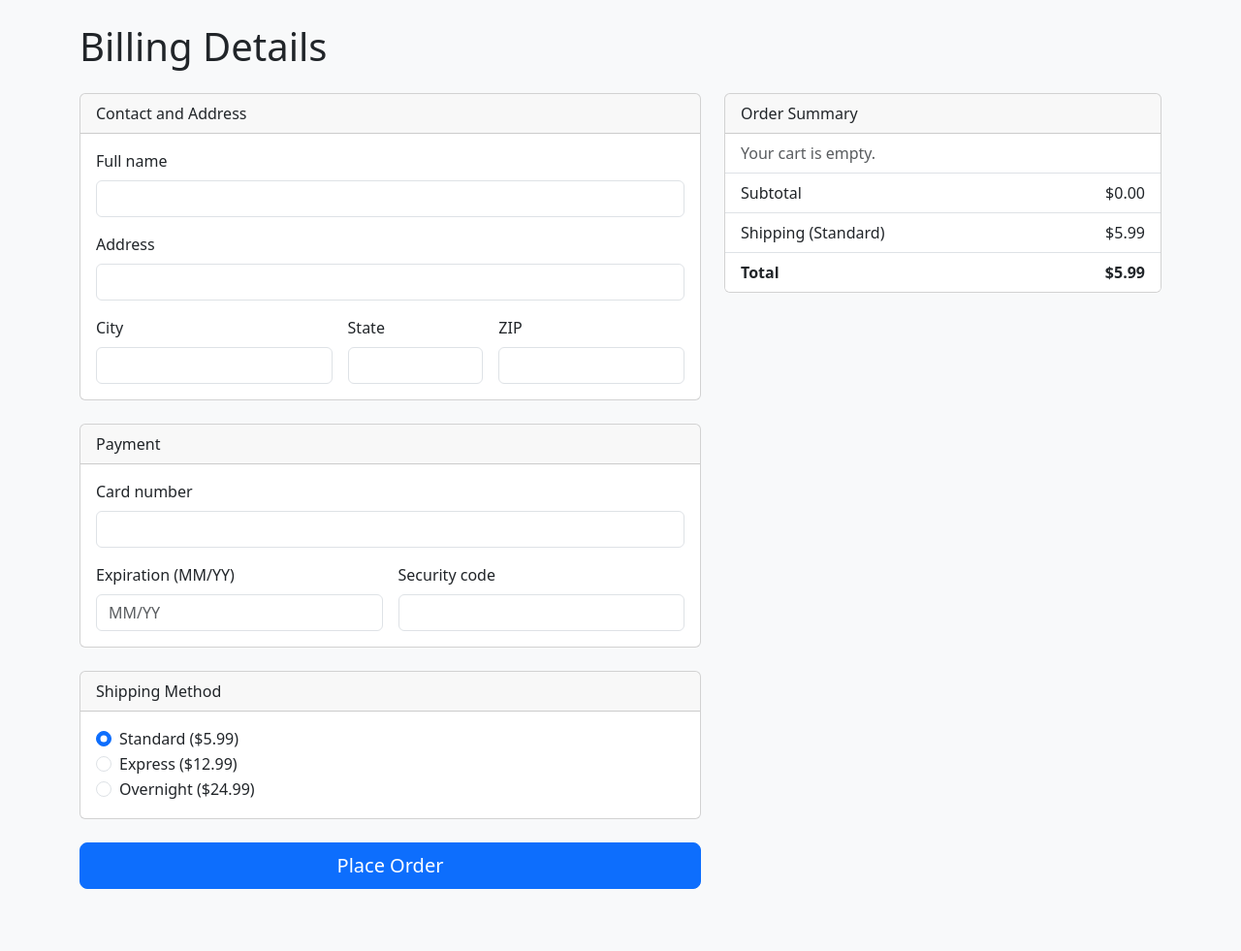
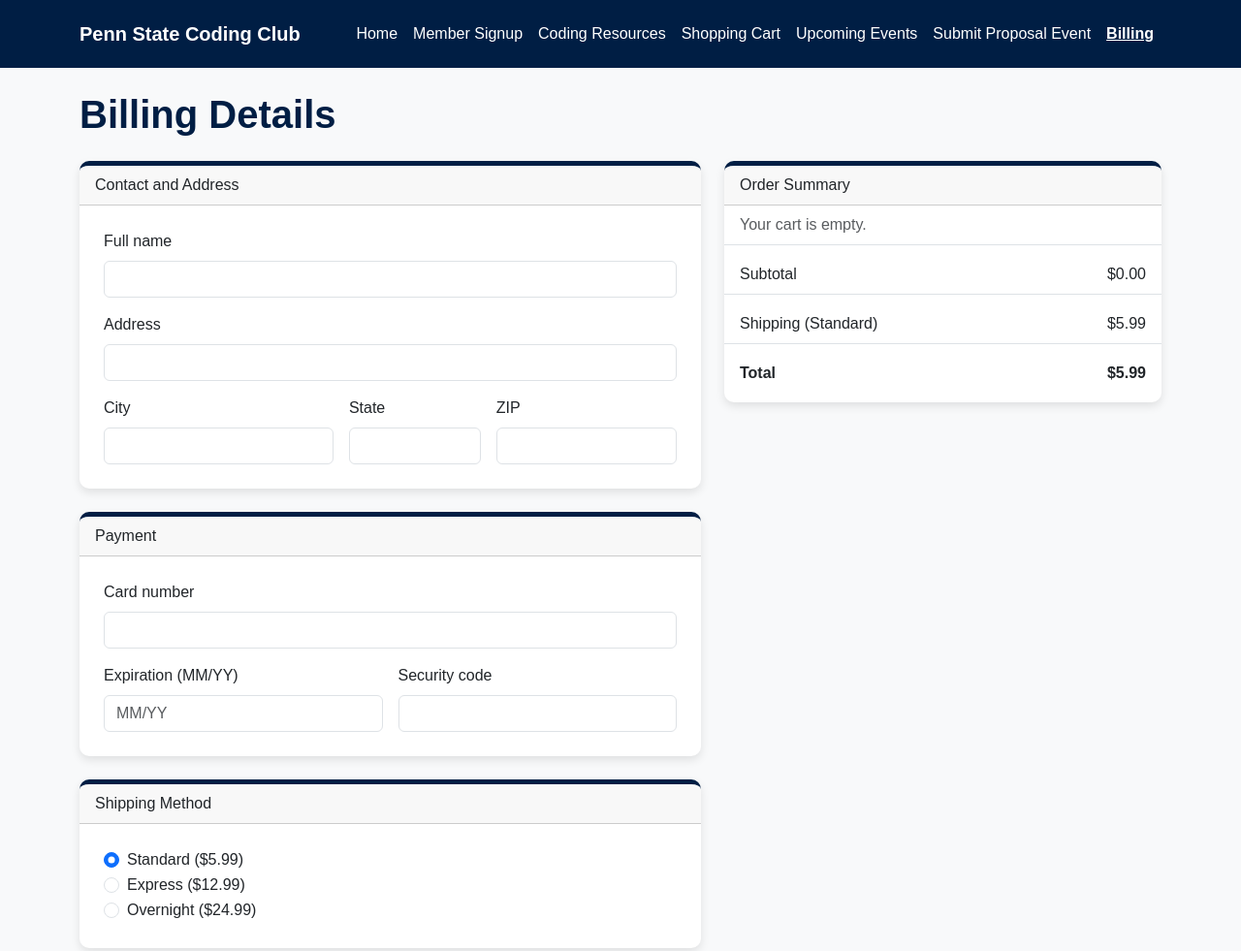
Before and after one commit to anisenson/IST-256-Group-Project, a website: page billing.html in a window 1280 px wide. Shown: the top 981 px of the page at 97% size. Before the commit the page ends 941 px from the top, so only its background shows below. Drawn offline with nearby package versions, Linux system fonts and the light colour scheme.

Commit message:
Add navbar, shared styles and footer to Billing page

```diff
--- a/billing.html
+++ b/billing.html
@@ -8,13 +8,41 @@
 
   <!-- Bootstrap for styling and AngularJS for data binding -->
   <link href="https://cdn.jsdelivr.net/npm/bootstrap@5.3.3/dist/css/bootstrap.min.css" rel="stylesheet">
+  <link rel="stylesheet" href="style.css">
   <script src="https://ajax.googleapis.com/ajax/libs/angularjs/1.8.3/angular.min.js"></script>
 
   <!-- controller, validation and AJAX code -->
   <script src="billing.js"></script>
 </head>
 <body class="bg-light" ng-controller="BillingController as vm">
-  <div class="container py-4">
+
+  <!--Nav Bar -->
+  <header>
+    <nav class="navbar navbar-expand-lg bg-body-tertiary" data-bs-theme="dark">
+      <div class="container">
+        <a class="navbar-brand" href="index.html">Penn State Coding Club</a>
+
+        <button class="navbar-toggler" type="button" data-bs-toggle="collapse" data-bs-target="#navbarMenu"
+          aria-controls="navbarMenu" aria-expanded="false" aria-label="Toggle navigation">
+          <span class="navbar-toggler-icon"></span>
+        </button>
+
+        <div class="collapse navbar-collapse" id="navbarMenu">
+          <ul class="navbar-nav ms-auto">
+            <li class="nav-item"><a class="nav-link" href="index.html">Home</a></li>
+            <li class="nav-item"><a class="nav-link" href="signup.html">Member Signup</a></li>
+            <li class="nav-item"><a class="nav-link" href="resources.html">Coding Resources</a></li>
+            <li class="nav-item"><a class="nav-link" href="cart.html">Shopping Cart</a></li>
+            <li class="nav-item"><a class="nav-link" href="rsvp.html">Upcoming Events</a></li>
+            <li class="nav-item"><a class="nav-link" href="submission.html">Submit Proposal Event</a></li>
+            <li class="nav-item"><a class="nav-link active" aria-current="page" href="billing.html">Billing</a></li>
+          </ul>
+        </div>
+      </div>
+    </nav>
+  </header>
+
+  <div class="container py-4 flex-grow-1">
     <h1 class="mb-4">Billing Details</h1>
 
     <!-- Success and error messages -->
@@ -155,5 +183,12 @@
 
     </div>
   </div>
+
+  <footer>
+    <p class="mb-0">Penn State Coding Club | IST 256 Group 1</p>
+  </footer>
+
+  <!-- Bootstrap JavaScript (makes the phone menu work) -->
+  <script src="https://cdn.jsdelivr.net/npm/bootstrap@5.3.3/dist/js/bootstrap.bundle.min.js"></script>
 </body>
 </html>
```
